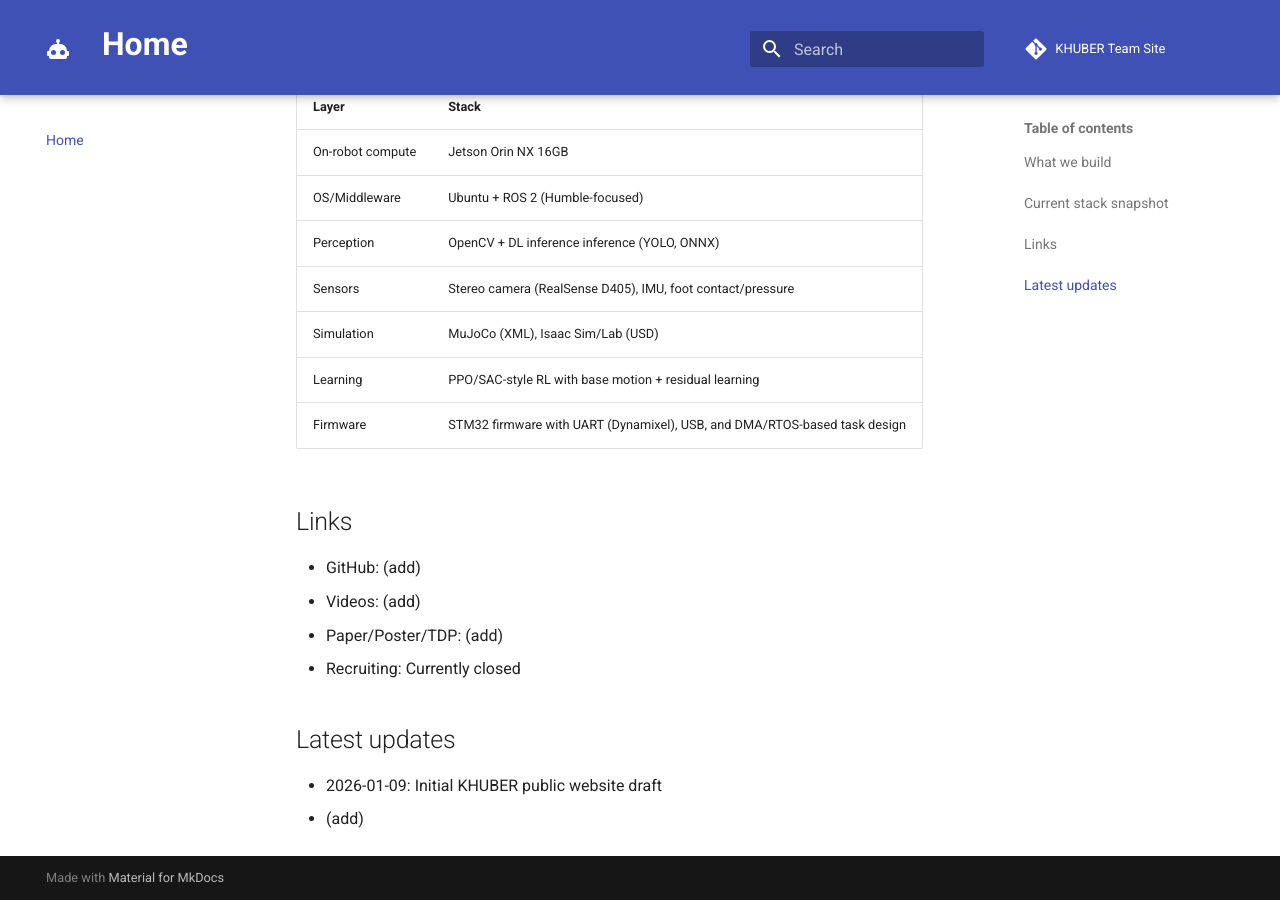
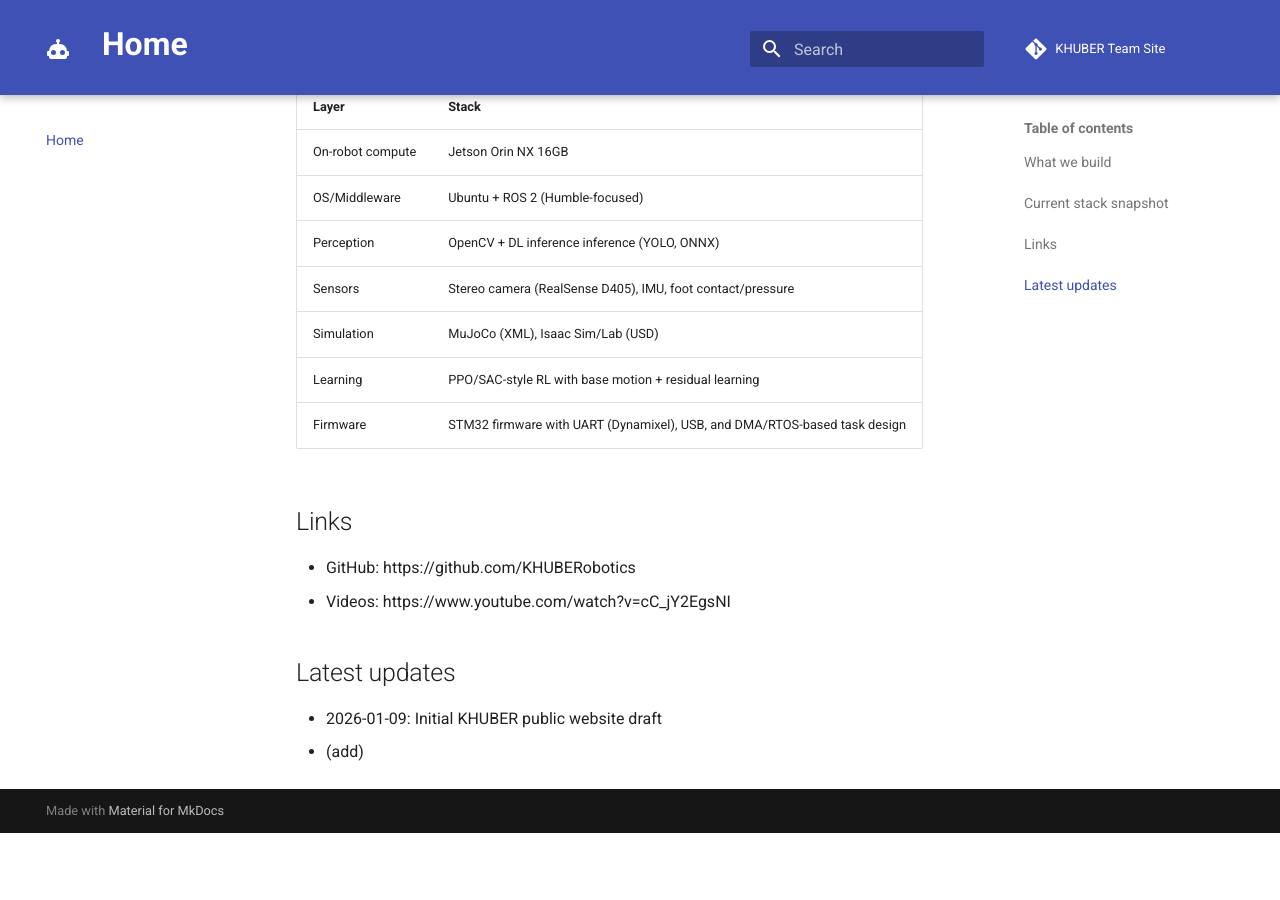
Before and after one commit to KHUBERobotics/KHUBER, an MkDocs documentation site: the page built from docs/index.md, in a window 1280 px wide and 900 px high, scrolled down 818 px. Built offline with MkDocs 1.6.1 and Material for MkDocs 9.7.7, drawn with Linux system fonts in a browser that asks for light colours; comment, search, counter and statistics services are not loaded; after the commit the page ends 1651 px from its top, so only the background shows below that.

Commit message:
Update index.md

```diff
--- a/docs/index.md
+++ b/docs/index.md
@@ -36,10 +36,8 @@ KHUBER is a robotics team based at Kyung Hee University, building **autonomous h
 | Firmware | STM32 firmware with UART (Dynamixel), USB, and DMA/RTOS-based task design |
 
 ## Links
-- GitHub: (add)
-- Videos: (add)
-- Paper/Poster/TDP: (add)
-- Recruiting: Currently closed
+- GitHub: https://github.com/KHUBERobotics
+- Videos: https://www.youtube.com/watch?v=cC_jY2EgsNI
 
 ## Latest updates
 - 2026-01-09: Initial KHUBER public website draft
```
